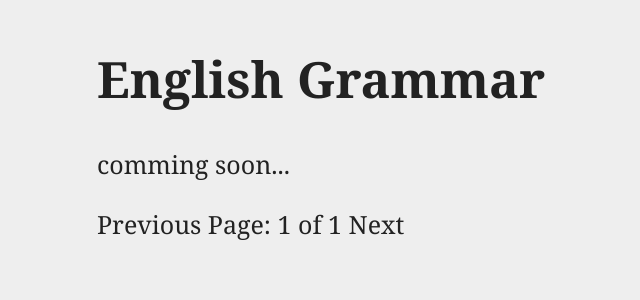
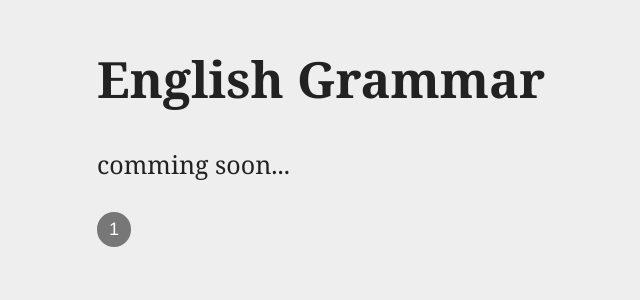
Before and after one commit to codeninja-ru/english_grammar, a Jekyll site: the page built from index.html, in a window 1280 px wide. Shown: the top 300 px of the page, without its empty margins (63-703 px from the left). Built offline with Jekyll 4.4.1, drawn with Linux system fonts in a browser that asks for light colours; nearby versions of some CDN libraries; Markdown is read by kramdown in place of the engine named in the settings; the list of posts is cut into pages by our own code.

```diff
--- a/_layouts/layout.html
+++ b/_layouts/layout.html
@@ -6,15 +6,15 @@
     <head>
         <meta charset="utf-8">
         <meta http-equiv="X-UA-Compatible" content="IE=edge,chrome=1">
-        <title></title>
+        <title>{{ page.title }}</title>
         <meta name="description" content="">
         <meta name="viewport" content="width=device-width">
 
         <!-- Place favicon.ico and apple-touch-icon.png in the root directory -->
 
-        <link rel="stylesheet" href="css/normalize.css">
-        <link rel="stylesheet" href="css/main.css">
-        <script src="js/vendor/modernizr-2.6.2.min.js"></script>
+        <link rel="stylesheet" href="{{ ASSET_PATH }}/css/normalize.css">
+        <link rel="stylesheet" href="{{ ASSET_PATH }}/css/main.css">
+        <script src="{{ ASSET_PATH }}/js/vendor/modernizr-2.6.2.min.js"></script>
     </head>
     <body>
         <!--[if lt IE 7]>
@@ -30,9 +30,9 @@
         </div>
 
         <script src="//ajax.googleapis.com/ajax/libs/jquery/1.9.0/jquery.min.js"></script>
-        <script>window.jQuery || document.write('<script src="js/vendor/jquery-1.9.0.min.js"><\/script>')</script>
-        <script src="js/plugins.js"></script>
-        <script src="js/main.js"></script>
+        <script>window.jQuery || document.write('<script src="{{ ASSET_PATH }}/js/vendor/jquery-1.9.0.min.js"><\/script>')</script>
+        <script src="{{ ASSET_PATH }}/js/plugins.js"></script>
+        <script src="{{ ASSET_PATH }}/js/main.js"></script>
 
         <!-- Google Analytics: change UA-XXXXX-X to be your site's ID. -->
         <script>
--- a/css/main.css
+++ b/css/main.css
@@ -331,13 +331,13 @@ textarea {
   background: #fff;
 }
 
-input.solution {
+.solution {
   border: none;
   display: inline-block;
   background: none;
-  width: 40px;
   text-align: center;
   font-family: georgia, serif;
+  min-width: 40px;
 }
 
 .answer {
@@ -363,3 +363,31 @@ input.solution {
 article {
   margin-bottom: 30px;
 }
+
+.solution:empty:before {
+  content:"...";
+}
+
+.pagination {
+  margin: 15px 0;
+}
+
+.pagination a {
+  display: inline-block;
+  text-decoration: none;
+  margin: 5px 0 50px 0;
+  padding: 5px 12px;
+  color: #fff;
+  border-radius: 30px;
+  background: #ee5555;
+  font-size: 18px;
+  font-family: "Helvetica Neue", helvetica, arial, sans-serif;
+}
+
+.pagination a:hover {
+  background: #ee7777;
+}
+
+.pagination a.current {
+  background: #777;
+}
--- a/index.html
+++ b/index.html
@@ -12,15 +12,17 @@ title:
 {% endfor %}
 
 <div class="pagination">
-  {% if paginator.previous_page %}
-    <a href="/page{{paginator.previous_page}}" class="previous">Previous</a>
+  {% if paginator.page == 1 %}
+  <a class="current" href="/">1</a>
   {% else %}
-    <span class="previous">Previous</span>
+  <a href="/">1</a>
   {% endif %}
-  <span class="page_number ">Page: {{paginator.page}} of {{paginator.total_pages}}</span>
-  {% if paginator.next_page %}
-    <a href="/page{{paginator.next_page}}" class="next ">Next</a>
+
+  {% for count in (2..paginator.total_pages) %}
+  {% if count == paginator.page %}
+    <a class="current" href="/page{{count}}/">{{count}}</a>
   {% else %}
-    <span class="next ">Next</span>
+    <a href="/page{{count}}/">{{count}}</a>
   {% endif %}
+  {% endfor %}
 </div>
--- a/js/main.js
+++ b/js/main.js
@@ -1,7 +1,7 @@
 $(document).ready(function() {
   $(".answer").addClass("hidden");
   $(".question").each(function(idx, em) {
-    $(em).html($(em).html().split("...").join("<input class='solution' type='text' maxlength='20' placeholder='...'>"));
+    $(em).html($(em).html().split("...").join("<span class='solution' contenteditable data-placeholder='...'></span>"));
   });
   $answerBtn = $("<a class='answer-btn' href='#'>Answer &rarr;</a>").click(function() {
     $(this).next(".answer").toggleClass("hidden");
@@ -9,10 +9,15 @@ $(document).ready(function() {
     return false;
   });
   $(".answer").before($answerBtn);
-  $(".question input.solution").keyup(function () {
-    var length = $(this).val().length;
-    if (length > 2) {
-      $(this).width(length * 18);
-    }
-  });
+//  $(".solution").keydown(function() {
+//    if ($(this).text() == $(this).data('placeholder')) {
+//      $(this).text('');
+//    }
+//  });
+//  $(".solution").each(function (idx, em) {
+//    $(em).html($(em).data('placeholder'));
+//  });
 });
+
+//http://jsbin.com/onako4/3/edit
+//this this solution for ajusting input width by its input
```
Also changed, not shown: raw/parse.rb (+9 -3 lines), 1 other file.
